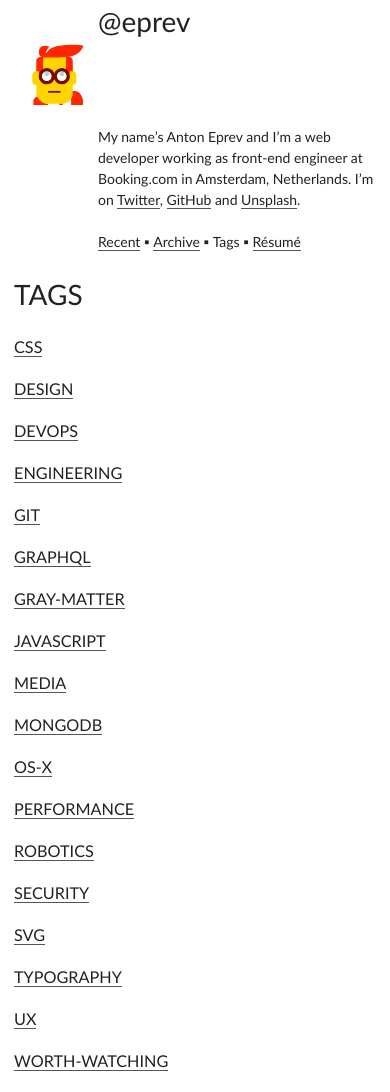
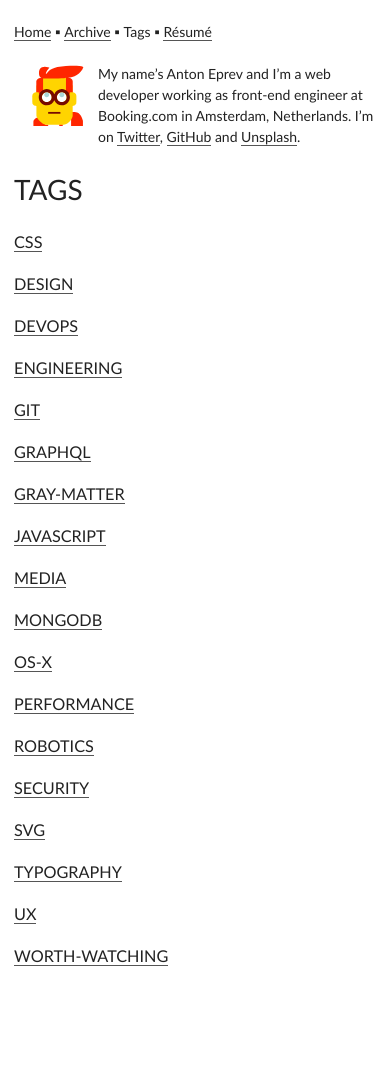
Before and after one commit to eprev/eprev.org, a Jekyll site: the page built from tags/index.html, in a window 390 px wide. Built offline with Jekyll 4.4.1, drawn with Linux system fonts in a browser that asks for light colours; after the commit the page ends 987 px from its top, so only the background shows below that.

Commit message:
Fix mobile layout

```diff
--- a/_includes/header.html
+++ b/_includes/header.html
@@ -44,6 +44,7 @@
     {% endif %}
     <div class="page">
         <div class="page__sidebar">
+            <div class="page__user-picture-story">
                 {% if page.url == "/" %}
                     <h1 class="page__user-name">@{{ site.twitter }}</h1>
                 {% else %}
@@ -55,12 +56,13 @@
                     I’m on <a href="https://twitter.com/eprev">Twitter</a>,
                     <a href="https://github.com/eprev">GitHub</a> and <a href="https://unsplash.com/@eprev">Unsplash</a>.
                 </div>
+            </div>
             <ul class="page__nav">
                 <li>
                     {% if page.url == "/" %}
-                        Recent
+                        Home
                     {% else %}
-                        <a href="/">Recent</a>
+                        <a href="/">Home</a>
                     {% endif %}
                 </li>
                 <li>
--- a/main.css
+++ b/main.css
@@ -236,21 +236,23 @@ a {
         margin-left: auto;
         padding-right: 1rem;
     }
+    .page__user-picture-story {
+        display: flex;
+        margin-bottom: 1.5rem; /* Vertical rhythm */
+    }
     .page__user-picture {
         height: calc( 3 * 1.5rem ); /* Vertical rhythm */
-        width: calc( 4 * 1.5rem );
-        float: left;
+        min-width: calc( 4 * 1.5rem );
+        margin-bottom: 0;
     }
     .page__user-story {
-        margin-left: calc( 4 * 1.5rem );
     }
     .page__user-name {
-        margin-left: calc( 4 * 1.5rem );
-        margin-bottom: 0;
+        display: none;
     }
     /*ul*/.page__nav {
-        margin-left: calc( 4 * 1.5rem );
         padding-left: 0;
+        order: -1;
     }
     /*ul*/.page__nav li {
         display: inline-block;
```
Lines whose indentation alone changed are shown as unchanged.
